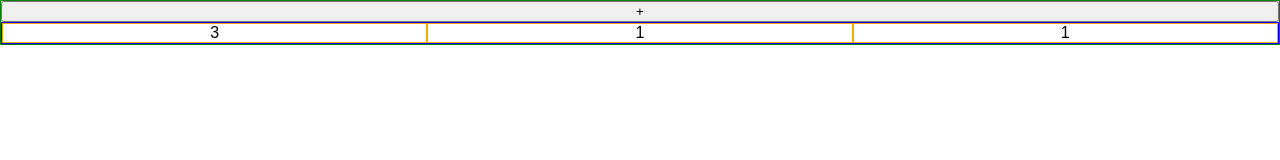
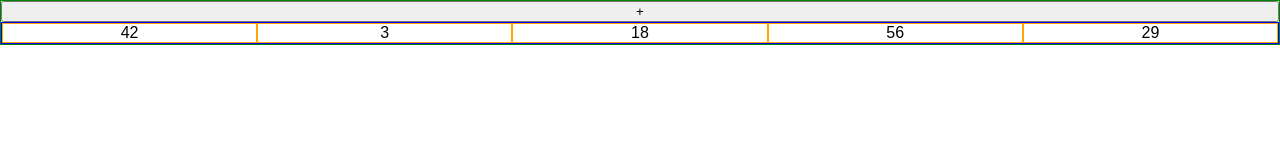
Before and after one commit to jalani2727/Chris-Code-Along-Counters, a React (Create React App) app: page / in a window 1280 px wide. Shown: the top 160 px of the page. Built offline with nearby package versions, Linux system fonts and the light colour scheme.

Commit message:
added some object destructring

```diff
--- a/src/App.js
+++ b/src/App.js
@@ -1,4 +1,7 @@
 import React from 'react'; //this is like using require to pull in the React library
+import Counter from "./Counter.js"; // the variable name isn't really referring to the variable name in the file you're importing from. It's just making a label for use in this file. The vairable name in this file doesnt have to match the variable name of what's being exported in the file that's being imported here
+
+
 const App = () => {
 
   // React.createElement("h1", null, "hello");
@@ -7,9 +10,15 @@ const App = () => {
   <div className = "container">
     <button> + </button>
     <div className = "counter-box">
-    <div className = "counter">3</div>
-    <div className = "counter">1</div>
-    <div className = "counter">1</div>
+    {/* here are 5 function calls */}
+    {/* it looks like you;re giving a class to some html. but what's actually happening is you;re assigning a value that's picked up becuase it's being listened for in the definition of the counter function in the Counter.js file */}
+    <Counter finalValue = "100" initialValue="42"/>
+    <Counter finalValue = "100" initialValue="3"/>
+    <Counter finalValue = "100" initialValue="18"/>
+    <Counter finalValue = "100" initialValue="56"/>
+    <Counter finalValue = "100" initialValue="29"/>
+
+
     </div>
   </div>
 
--- a/src/Counter.js
+++ b/src/Counter.js
@@ -1,9 +1,10 @@
 import React from 'react';
-const Counter = () => {
+const Counter = ({finalValue, initialValue}) => {
+    // console.log(props/*"properties"*/);
     return(
         <div className = "counter">
-        3
+        {initialValue}
         </div>
-    )
+    );
 };
 export default Counter;
```
